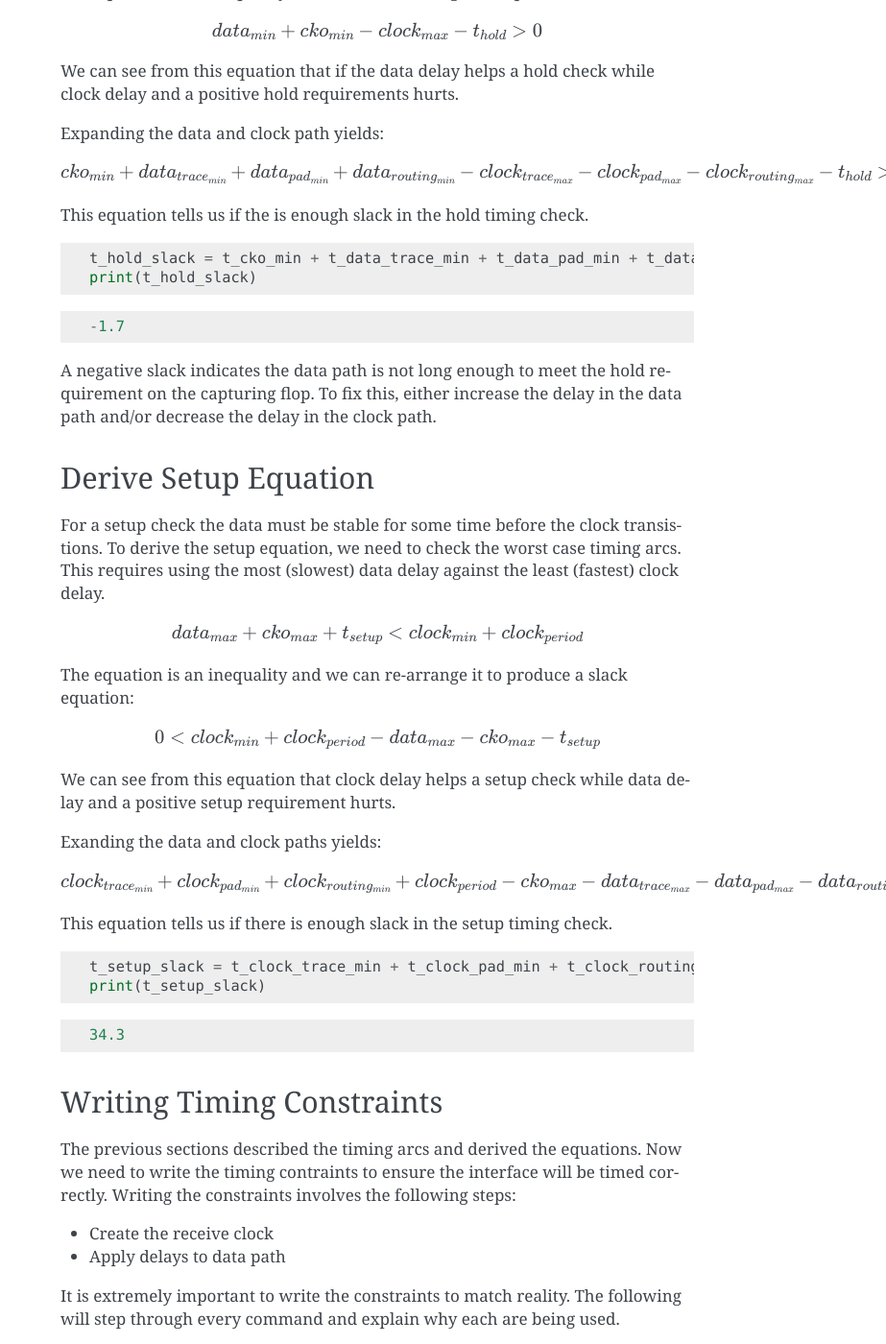
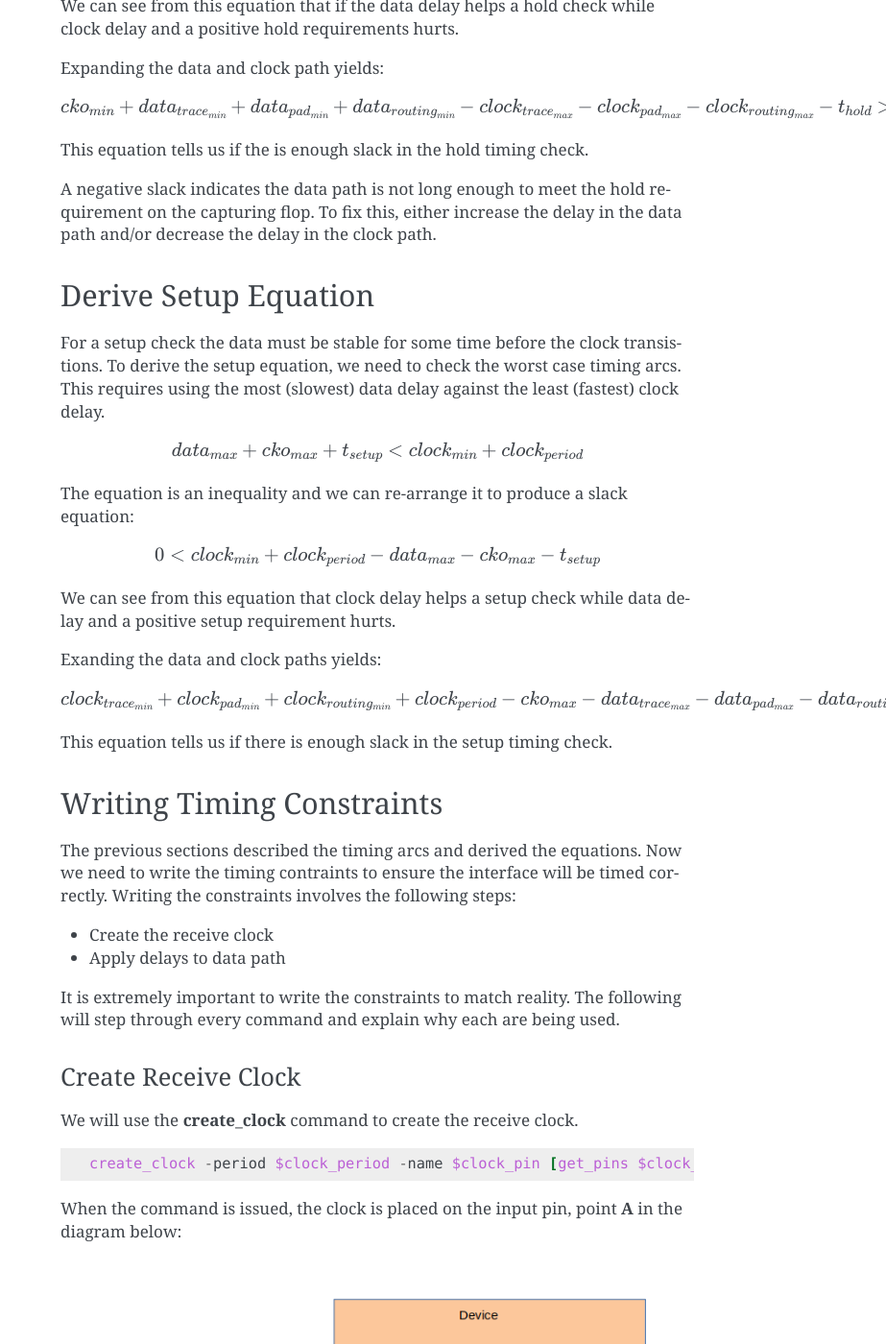
Before and after one commit to jeremiah-c-leary/static-timing-by-example, a Sphinx documentation site: the page built from docs/source/source_synchronous_input_timing.rst, in a window 1280 px wide and 1400 px high, scrolled down 3337 px. Shown: the whole window at 96% size, without its empty margins (357-1280 px from the left). Built offline with Sphinx 7.4.7, drawn with Linux system fonts in a browser that asks for light colours; some of the changed text lies outside the part shown.

```diff
--- /dev/null
+++ b/docs/source/principles.rst
@@ -0,0 +1,5 @@
+Principles
+==========
+
+#. All valid timings must trace back to the same clock source
+#. All paths must be complete
--- a/docs/source/source_synchronous_input_timing.rst
+++ b/docs/source/source_synchronous_input_timing.rst
@@ -21,9 +18,8 @@ These can be grouped into three major groups:
 Source Device Variables
 -----------------------
 
-Source device variables refer to constraints imposed on the input path
-by the device sending data. In a source synchronous interface the
-variables are:
+Source device variables refer to constraints imposed on the input path by the device sending data.
+In a source synchronous interface the variables are:
 
 -  clock period
 -  clock to out (cko)
@@ -31,59 +27,54 @@ variables are:
 Clock Period
 ~~~~~~~~~~~~
 
-Setup checks are dependent on the frequency of the clock and will use
-the clock period variable. Hold checks are frequency independent, and
-will therefore not use the clock period variable.
+Setup checks are dependent on the frequency of the clock and will use the clock period variable.
+Hold checks are frequency independent, and will therefore not use the clock period variable.
 
-.. code:: ipython3
+.. code:: tcl
 
-    clock_frequency_mhz = 25
-    t_clock_period = 1/clock_frequency * 1000
+    set clock_frequency_mhz 25
+    set t_clock_period [expr 1/clock_frequency_mhz * 1000]
 
 Clock to Out
 ~~~~~~~~~~~~
 
-The clock to out variable defines the relationship between the launching
-edge of the clock and the data. It is divided into a maximum and minimum
-value.
+The clock to out variable defines the relationship between the launching edge of the clock and the data.
+It is divided into a maximum and minimum value.
 
-The maximum is the time from the launching clock to the latest data will
-be valid. The minimum is the time from the launching clock to the
-earliest data will be invalid.
+The maximum is the time from the launching clock to the latest data will be valid.
+The minimum is the time from the launching clock to the earliest data will be invalid.
 
-The difference between the two numbers defines the region in which data
-is unstable.
+The difference between the two numbers defines the region in which data is unstable.
 
-.. code:: ipython3
+.. code:: tcl
 
-    t_cko_max = 2.8
-    t_cko_min = 1.2
+    set t_cko_max 2.8
+    set t_cko_min 1.2
 
 Trace delays
 ------------
 
-Trace delays represent the latency of signals from one device to
-another. They are also known as board delays or flight times.
+Trace delays represent the latency of signals from one device to another.
+They are also known as board delays or flight times.
 
-Each trace will have a maximum and minimum delay. If there is a bus,
-then a maximum and minimum delay over the entire bus is typically
-calculated.
+Each trace will have a maximum and minimum delay.
+If there is a bus, then a maximum and minimum delay over the entire bus is typically calculated.
 
 There will be delays for both data and clock.
 
-.. code:: ipython3
+.. code:: tcl
 
-    t_data_trace_max = 1.2
-    t_data_trace_min = 0.4
+    set t_data_trace_max 1.2
+    set t_data_trace_min 0.4
 
-    t_clock_trace_max = 1.2
-    t_clock_trace_min = 0.4
+    set t_clock_trace_max 1.2
+    set t_clock_trace_min 0.4
 
 Device Delays
 -------------
 
-Device delays represent the delays and constraints inside the device we
-are timing. They can be broken out into three distinct types:
+Device delays represent the delays and constraints inside the device we are timing.
+They can be broken out into three distinct types:
 
 -  Pad Delays
 -  Routing Delays
@@ -92,57 +83,52 @@ are timing. They can be broken out into three distinct types:
 Pad Delays
 ~~~~~~~~~~
 
-Pad delays are the delays through the input pad. This was broken out
-seperately to illustrate different elements within the device.
+Pad delays are the delays through the input pad.
+This was broken out seperately to illustrate different elements within the device.
 
-Both the clock and data will have a maximum and minimum time through the
-pad.
+Both the clock and data will have a maximum and minimum time through the pad.
 
-.. code:: ipython3
+.. code:: tcl
 
-    t_data_pad_max = 1.2
-    t_data_pad_min = 0.4
+    set t_data_pad_max 1.2
+    set t_data_pad_min 0.4
 
-    t_clock_pad_max = 1.2
-    t_clock_pad_min = 0.4
+    set t_clock_pad_max 1.2
+    set t_clock_pad_min 0.4
 
 Routing Delays
 ~~~~~~~~~~~~~~
 
-Routing delays are the delays each signal takes from the pad to the
-destination. For the data path, it includes any combinatorial logic and
-buffers to the D input of a capturing flop. For the clock path, it
-includes routing through the clock tree, any clock managers (DLLs, PLLs,
-etc...) to the clock input of the capturing flop.
+Routing delays are the delays each signal takes from the pad to the destination.
+For the data path, it includes any combinatorial logic and buffers to the D input of a capturing flop.
+For the clock path, it includes routing through the clock tree, any clock managers (DLLs, PLLs, etc...) to the clock input of the capturing flop.
 
-.. code:: ipython3
+.. code:: tcl
 
-    t_data_routing_max = 1.2
-    t_data_routing_min = 0.4
+    set t_data_routing_max 1.2
+    set t_data_routing_min 0.4
 
-    t_clock_routing_max = 1.2
-    t_clock_routing_min = 0.4
+    set t_clock_routing_max 1.2
+    set t_clock_routing_min 0.4
 
 Setup and hold constraints
 ~~~~~~~~~~~~~~~~~~~~~~~~~~
 
-The setup and hold constraints on the capturing flop represent the
-minimum times data must be stable on either side of the capturing clock
-edge. Setup defines the required stable time before the clock edge. Hold
-defines the required stable time after the clock edge.
+The setup and hold constraints on the capturing flop represent the minimum times data must be stable on either side of the capturing clock edge.
+Setup defines the required stable time before the clock edge.
+Hold defines the required stable time after the clock edge.
 
-.. code:: ipython3
+.. code:: tcl
 
-    t_setup = 0.5
-    t_hold = 0.5
+    set t_setup 0.5
+    set t_hold 0.5
 
 Derive Hold Equation
 --------------------
 
-For a hold check, the data must be held stable for some time after the
-clock transitions. To derive the hold equation, we need to check the
-worst case timing arcs. This requires using the least (fastest) data
-delay against the most (slowest) clock delay.
+For a hold check, the data must be held stable for some time after the clock transitions.
+To derive the hold equation, we need to check the worst case timing arcs.
+This requires using the least (fastest) data delay against the most (slowest) clock delay.
 
 .. math:: data_{min} + cko_{min} > clock_{max} + t_{hold}
 
@@ -150,8 +136,7 @@ The equation is an inequality and we can re-arrange the equation:
 
 .. math:: data_{min} + cko_{min} - clock_{max} - t_{hold} > 0
 
-We can see from this equation that if the data delay helps a hold check
-while clock delay and a positive hold requirements hurts.
+We can see from this equation that if the data delay helps a hold check while clock delay and a positive hold requirements hurts.
 
 Expanding the data and clock path yields:
 
@@ -159,134 +144,91 @@ Expanding the data and clock path yields:
 
 This equation tells us if the is enough slack in the hold timing check.
 
-.. code:: ipython3
-
-    t_hold_slack = t_cko_min + t_data_trace_min + t_data_pad_min + t_data_routing_min - t_clock_trace_max - t_clock_pad_max - t_clock_routing_max - t_hold
-    print(t_hold_slack)
-
-
-.. parsed-literal::
-
-    -1.7
-
-
-A negative slack indicates the data path is not long enough to meet the
-hold requirement on the capturing flop. To fix this, either increase the
-delay in the data path and/or decrease the delay in the clock path.
+A negative slack indicates the data path is not long enough to meet the hold requirement on the capturing flop.
+To fix this, either increase the delay in the data path and/or decrease the delay in the clock path.
 
 Derive Setup Equation
 ---------------------
 
-For a setup check the data must be stable for some time before the clock
-transistions. To derive the setup equation, we need to check the worst
-case timing arcs. This requires using the most (slowest) data delay
-against the least (fastest) clock delay.
+For a setup check the data must be stable for some time before the clock transistions.
+To derive the setup equation, we need to check the worst case timing arcs.
+This requires using the most (slowest) data delay against the least (fastest) clock delay.
 
 .. math::  data_{max} + cko_{max} + t_{setup} < clock_{min} + clock_{period}
 
-The equation is an inequality and we can re-arrange it to produce a
-slack equation:
+The equation is an inequality and we can re-arrange it to produce a slack equation:
 
 .. math::  0 < clock_{min} + clock_{period} - data_{max} - cko_{max} - t_{setup}
 
-We can see from this equation that clock delay helps a setup check while
-data delay and a positive setup requirement hurts.
+We can see from this equation that clock delay helps a setup check while data delay and a positive setup requirement hurts.
 
 Exanding the data and clock paths yields:
 
 .. math:: clock_{trace_{min}} + clock_{pad_{min}} + clock_{routing_{min}} + clock_{period} - cko_{max} - data_{trace_{max}} - data_{pad_{max}} - data_{routing_{max}} - t_{setup} > 0
 
-This equation tells us if there is enough slack in the setup timing
-check.
-
-.. code:: ipython3
-
-    t_setup_slack = t_clock_trace_min + t_clock_pad_min + t_clock_routing_min + t_clock_period - t_cko_max - t_data_trace_max - t_data_pad_max - t_data_routing_max - t_setup
-    print(t_setup_slack)
-
-
-.. parsed-literal::
-
-    34.3
-
+This equation tells us if there is enough slack in the setup timing check.
 
 Writing Timing Constraints
 --------------------------
 
-The previous sections described the timing arcs and derived the
-equations. Now we need to write the timing contraints to ensure the
-interface will be timed correctly. Writing the constraints involves the
-following steps:
+The previous sections described the timing arcs and derived the equations.
+Now we need to write the timing contraints to ensure the interface will be timed correctly.
+Writing the constraints involves the following steps:
 
 -  Create the receive clock
 -  Apply delays to data path
 
-It is extremely important to write the constraints to match reality. The
-following will step through every command and explain why each are being
-used.
+It is extremely important to write the constraints to match reality.
+The following will step through every command and explain why each are being used.
 
 Create Receive Clock
 ~~~~~~~~~~~~~~~~~~~~
 
-We will use the **create\_clock** command to create the receive clock.
+We will use the **create_clock** command to create the receive clock.
 
 .. code:: tcl
 
     create_clock -period $clock_period -name $clock_pin [get_pins $clock_pin]
 
-When the command is issued, the clock is placed on the input pin, point
-A in the diagram below:
+When the command is issued, the clock is placed on the input pin, point **A** in the diagram below:
 
 .. figure:: img/create_clock.png
    :alt: create\_clock
-
-   create\_clock
 
 However, we need to move the clock to point B in the diagram below:
 
 .. figure:: img/set_clock_latency.png
    :alt: set\_clock\_latency
 
-   set\_clock\_latency
-
-We move the clock to the output of the transmitting device using the
-**set\_clock\_latency** command:
+We move the clock to the output of the transmitting device using the **set\_clock\_latency** command:
 
 .. code:: tcl
 
     set_clock_latency -source -max $t_clock_trace_max [get_clocks $clock_pin]
     set_clock_latency -source -min $t_clock_trace_min [get_clocks $clock_pin]
 
-The **-max** sets the maximum trace delay on the clock, while the
-**-min** will set the minimum trace delay on the clock.
+The **-max** sets the maximum trace delay on the clock, while the **-min** will set the minimum trace delay on the clock.
 
 Apply Delays to Data Path
 ~~~~~~~~~~~~~~~~~~~~~~~~~
 
-We will use the **set\_input\_delay** command to add the clock to out
-and data trace delay to the data pins. This command will also bind the
-clock to the data pins.
+We will use the **set\_input\_delay** command to add the clock to out and data trace delay to the data pins.
+This command will also bind the clock to the data pins.
 
 .. code:: tcl
 
     set_input_delay -clock [get_clocks $clock_pin] -max -source_latency_included [expr $t_cko_max + $t_data_trace_max] [get_pins $data_pins]
     set_input_delay -clock [get_clocks $clock_pin] -min -source_latency_included [expr $t_cko_min + $t_data_trace_max] [get_pins $data_pins]
 
-The **-clock** argument tells the timing tool the delays are relative to
-the clock specified. The **-source\_latency\_included** argument tells
-the timing tool we have added source latency to the clock path using the
-**set\_clock\_latency** command.
+The **-clock** argument tells the timing tool the delays are relative to the clock specified.
+The **-source\_latency\_included** argument tells the timing tool we have added source latency to the clock path using the **set\_clock\_latency** command.
 
-By adding the clock to out and the trace delay, we have placed the data
-at point A in the diagram below:
+By adding the clock to out and the trace delay, we have placed the data at point A in the diagram below:
 
 .. figure:: img/set_input_delay.png
    :alt: set\_input\_delay
 
-   set\_input\_delay
-
-The data path and clock path now originate from the same point so the
-timing analysis will be valid.
+The data path and clock path now originate from the same point so the timing analysis will be valid.
 
 Validating Timing Report
 ------------------------
```
Also changed, not shown: other parts of docs/source/source_synchronous_input_timing.rst (+3 -6 lines), docs/source/index.rst (+5 -3 lines), docs/source/overview.rst (added, +12 -0 lines).
